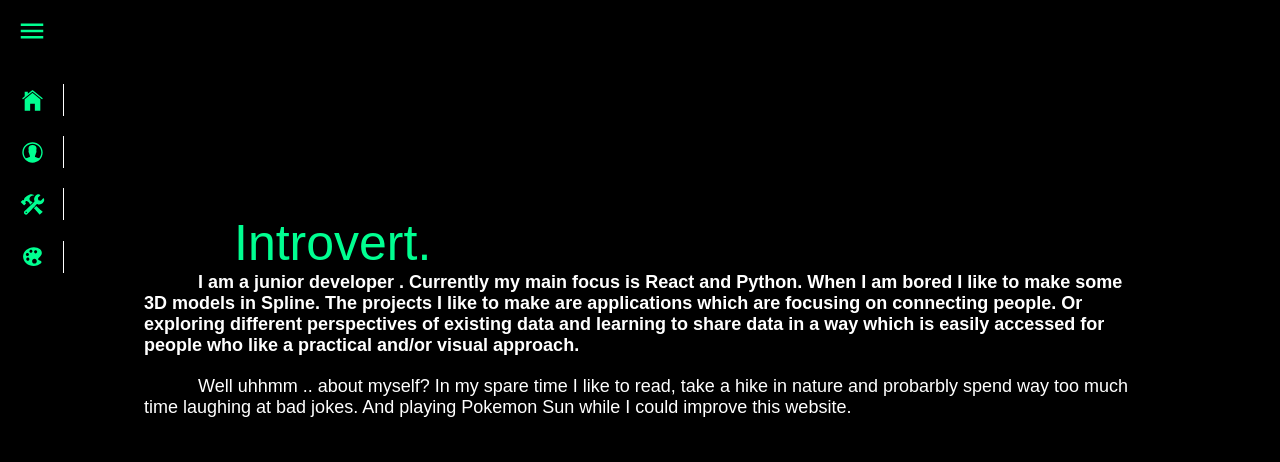
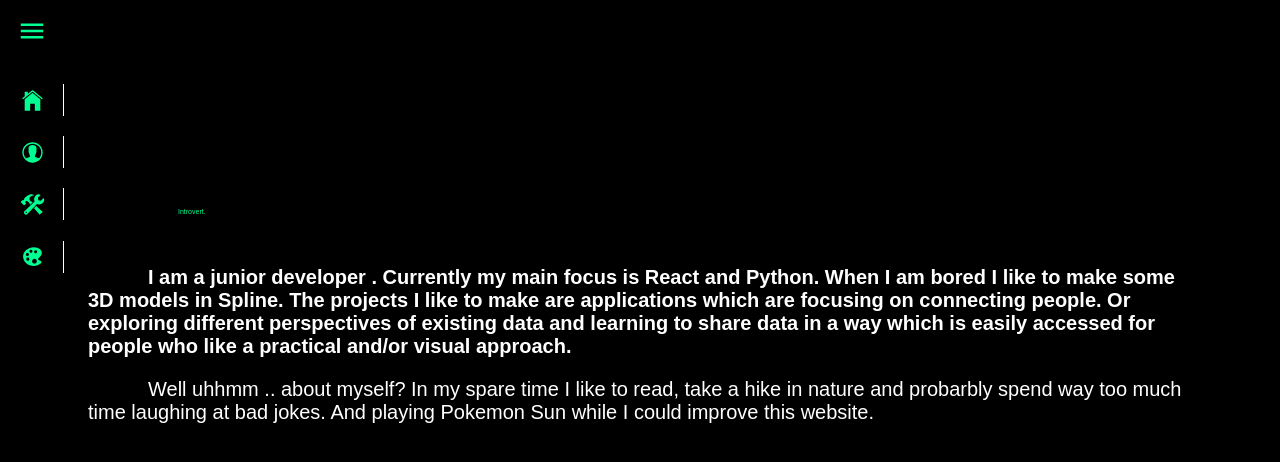
Before and after one commit to fsetrodinomo/WebsiteFS, a React (Create React App) app in the folder website/: page /aboutme in a window 1280 px wide. Shown: the top 462 px of the page. Built offline with nearby package versions, Linux system fonts and the light colour scheme.

Commit message:
finished concept design section

```diff
--- a/website/src/Pages/Designs.css
+++ b/website/src/Pages/Designs.css
@@ -16,17 +16,17 @@ section{
     padding: 5px;
 }
 .personal{
-    padding-bottom: 24px;
-    font-size: 50px;
+    padding-bottom: 54px;
+    font-size: 7px;
     display: flex;
     justify-content: center;
     flex-flow: column;
-    padding: 9rem;
+    padding: 5.5rem;
     text-align: center;
 }
 
 .personal p{
-    font-size: 18px;
+    font-size:20px;
     padding-bottom: 20px;
     text-indent: 3em;
     color: #fff;
@@ -34,3 +34,16 @@ section{
     text-align: left;
     grid-column: 1 / 8;
 }
+
+.column {
+  float: left;
+  width: 33.33%;
+  padding: 5px;
+}
+
+/* Clear floats after image containers */
+.row::after {
+  content: "";
+  clear: both;
+  display: table;
+}
--- a/website/src/Pages/Designs.js
+++ b/website/src/Pages/Designs.js
@@ -13,31 +13,23 @@ const Designs = () => {
             <section className='personal' id="personal">
                 <div class="container">
                     <div class="row">
-                        <h3>
+                        <h2>
                             <p>
-                                Designs
+                                Designs                                <br></br>
                             </p>
-                        </h3>
+                        </h2>
                         <p>
-                            <i></i>
-                            Currently the only designs I created
-                            is my website and a blog design.
-                            I just want to share it to give a impression
-                            what type of designs I created until now.
-                            The blog design supposed to be a personal travel
-                            blog. Fun fact: Yes I've been to Dubai all by myself ;)
                             <br></br>
-                       </p>
-                       <cover>
+                            <i>I am clearly not a designer although I thought it
+                                would be fun to share a old design.
+                               <br></br>
+                                The only designs I created
+                            is my website and a personal travel blog design.
 
+                            Fun fact: Yes I've been to Dubai all by myself ;)
+                            </i>                       </p>
                        <img src={citytips1} alt="" width="500px" height="300px"/>
-
-                       <img src={citytips2} alt="" width="500px" height="300px"/>
-
-                        </cover>
-
-
-
+                        <img src={citytips2} alt="" width="500px" height="300px"/>
                     </div>
 
                 </div>
```
